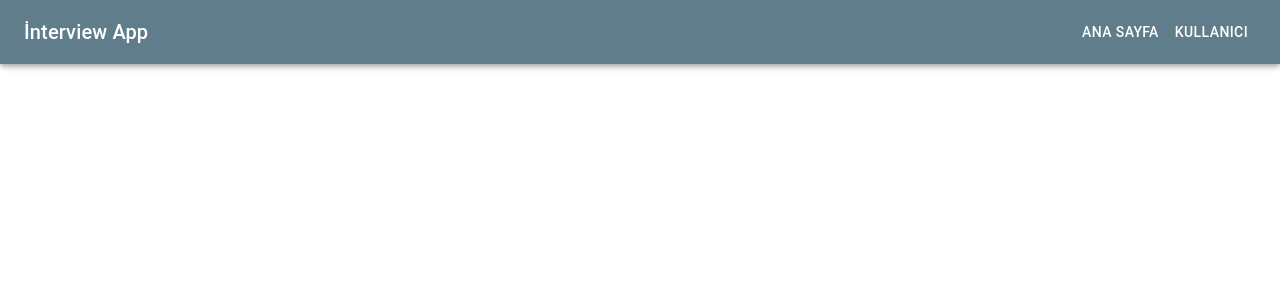
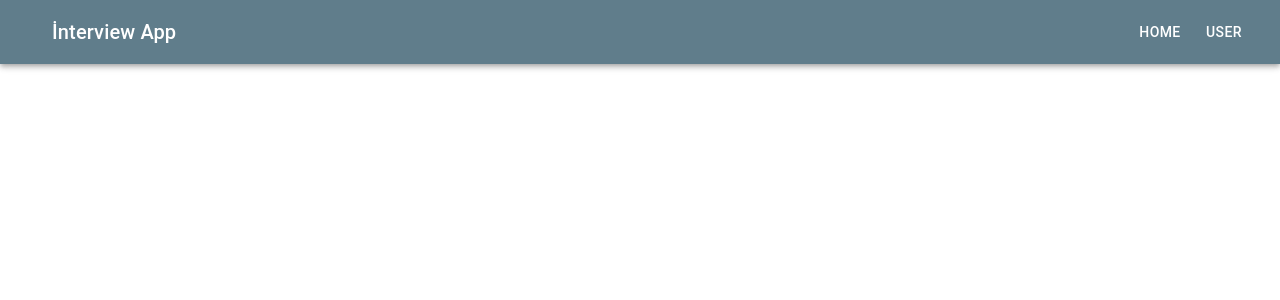
Before and after one commit to SukranKrts/interview_app, a React (Create React App) app: page /home in a window 1280 px wide. Shown: the top 300 px of the page. Built offline with nearby package versions, Linux system fonts and the light colour scheme.

Commit message:
Auth0 kullanılarak login düzeltildi.

```diff
--- a/package.json
+++ b/package.json
@@ -3,6 +3,7 @@
   "version": "0.1.0",
   "private": true,
   "dependencies": {
+    "@auth0/auth0-react": "^2.2.1",
     "@emotion/react": "^11.11.1",
     "@emotion/styled": "^11.11.0",
     "@mui/icons-material": "^5.14.9",
--- a/src/App.tsx
+++ b/src/App.tsx
@@ -1,21 +1,17 @@
-import React from 'react';
 import './App.css';
-import {BrowserRouter, Routes, Route} from 'react-router-dom'
-import SigninPage from './pages/SigninPage';
+import { BrowserRouter, Route, Router, Routes } from 'react-router-dom';
 import LoginPage from './pages/LoginPage';
 import HomePage from './pages/HomePage';
 
 function App() {
-  return(
-    <div className='app'>
-      <BrowserRouter>
-        <Routes>
-          <Route path='/' element={<SigninPage />} />
-          <Route path='/login' element={<LoginPage />} />
-          <Route path='/home' element={<HomePage />} />
-        </Routes>
-      </BrowserRouter>
-    </div>
+
+  return (
+    <BrowserRouter>
+    <Routes>
+      <Route path='/' element={<LoginPage />}/>
+      <Route path='/home' element={<HomePage />}/>
+    </Routes>
+    </BrowserRouter>
   );
 }
 
--- a/src/components/Appbar.tsx
+++ b/src/components/Appbar.tsx
@@ -1,95 +1,30 @@
 import { AppBar, Box, Button, CssBaseline, Divider, Drawer, IconButton, List, ListItem, ListItemButton, ListItemText, Toolbar, Typography } from "@mui/material";
 import React from "react";
+import { useNavigate } from "react-router-dom";
+import MyMenu from "./MyMenu";
 
-interface Props {
-
-    window?: () => Window;
-}
-
-const drawerWidth = 240;
-const navItems = ['Ana Sayfa', 'Kullanıcı'];
-
-function Appbar(props: Props) {
-    const { window } = props;
-    const [mobileOpen, setMobileOpen] = React.useState(false);
-
-    const handleDrawerToggle = () => {
-        setMobileOpen((prevState) => !prevState);
-    };
-
-    const drawer = (
-        <Box onClick={handleDrawerToggle} sx={{ textAlign: 'center' }}>
-            <Typography variant="h6" sx={{ my: 2 }}>
+function Appbar() {
+    return (
+        <Box sx={{ flexGrow: 1 }}>
+          <AppBar position="static" style={{background: '#607d8b'}}>
+            <Toolbar>
+              <IconButton
+                size="large"
+                edge="start"
+                color="inherit"
+                aria-label="menu"
+                sx={{ mr: 2 }}
+              >
+              </IconButton>
+              <Typography variant="h6" component="div" sx={{ flexGrow: 1 }}>
                 İnterview App
-            </Typography>
-            <Divider />
-            <List>
-                {navItems.map((item) => (
-                    <ListItem key={item} disablePadding>
-                        <ListItemButton sx={{ textAlign: 'center' }}>
-                            <ListItemText primary={item} />
-                        </ListItemButton>
-                    </ListItem>
-                ))}
-            </List>
+              </Typography>
+              <Button color="inherit">Home</Button>
+              <MyMenu/>
+            </Toolbar>
+          </AppBar>
         </Box>
-    );
-
-    const container = window !== undefined ? () => window().document.body : undefined;
-
-    return (
-        <Box sx={{ display: 'flex' }}>
-            <CssBaseline />
-            <AppBar component="nav" style={{ background: '#607d8b' }}>
-                <Toolbar>
-                    <IconButton
-                        color="inherit"
-                        aria-label="open drawer"
-                        edge="start"
-                        onClick={handleDrawerToggle}
-                        sx={{ mr: 2, display: { sm: 'none' } }}
-                    >
-                    </IconButton>
-                    <Typography
-                        variant="h6"
-                        component="div"
-                        sx={{ flexGrow: 1, display: { xs: 'none', sm: 'block' } }}
-                    >
-                        İnterview App
-                    </Typography>
-                    <Box sx={{ display: { xs: 'none', sm: 'block' } }}>
-                        {navItems.map((item) => (
-                            <Button key={item} sx={{ color: '#fff' }}>
-                                {item}
-                            </Button>
-                        ))}
-                    </Box>
-                </Toolbar>
-            </AppBar>
-            <nav>
-                <Drawer
-                    container={container}
-                    variant="temporary"
-                    open={mobileOpen}
-                    onClose={handleDrawerToggle}
-                    ModalProps={{
-                        keepMounted: true, // Better open performance on mobile.
-                    }}
-                    sx={{
-                        display: { xs: 'block', sm: 'none' },
-                        '& .MuiDrawer-paper': { boxSizing: 'border-box', width: drawerWidth },
-                    }}
-                >
-                    {drawer}
-                </Drawer>
-            </nav>
-            <Box component="main" sx={{ p: 3 }}>
-                <Toolbar />
-                <Typography>
-                </Typography>
-            </Box>
-        </Box>
-    );
+      );
 }
 
 export default Appbar;
--- /dev/null
+++ b/src/components/MyMenu.tsx
@@ -0,0 +1,52 @@
+import { useAuth0 } from '@auth0/auth0-react';
+import { Button } from '@mui/material';
+import Menu from '@mui/material/Menu';
+import MenuItem from '@mui/material/MenuItem';
+import React from 'react';
+
+function MyMenu() {
+    const {logout} = useAuth0();
+  const [anchorEl, setAnchorEl] = React.useState<null | HTMLElement>(null);
+  const open = Boolean(anchorEl);
+  const handleClick = (event: React.MouseEvent<HTMLElement>) => {
+    setAnchorEl(event.currentTarget);
+  };
+  const handleClose = () => {
+    setAnchorEl(null);
+  };
+
+  return (
+    <div>
+      <Button
+        id="demo-positioned-button"
+        aria-controls={open ? 'demo-positioned-menu' : undefined}
+        aria-haspopup="true"
+        aria-expanded={open ? 'true' : undefined}
+        onClick={handleClick}
+        style={{color: 'white'}}
+      >
+        User
+      </Button>
+      <Menu
+        id="demo-positioned-menu"
+        aria-labelledby="demo-positioned-button"
+        anchorEl={anchorEl}
+        open={open}
+        onClose={handleClose}
+        anchorOrigin={{
+          vertical: 'top',
+          horizontal: 'left',
+        }}
+        transformOrigin={{
+          vertical: 'top',
+          horizontal: 'left',
+        }}
+      >
+        <MenuItem onClick={handleClose}>Profile</MenuItem>
+        <MenuItem onClick={() => logout({ logoutParams: { returnTo: window.location.origin } })}>Logout</MenuItem>
+      </Menu>
+    </div>
+  );
+}
+
+export default MyMenu;
--- a/src/index.tsx
+++ b/src/index.tsx
@@ -3,13 +3,18 @@ import ReactDOM from 'react-dom/client';
 import './index.css';
 import App from './App';
 import reportWebVitals from './reportWebVitals';
+import { Auth0Provider } from '@auth0/auth0-react';
 
 const root = ReactDOM.createRoot(
   document.getElementById('root') as HTMLElement
 );
 root.render(
   <React.StrictMode>
-    <App />
+    <Auth0Provider domain={'dev-d3s2bc5ro8xez5p6.us.auth0.com'} clientId={'m6ewzi3p4kqmDKd8jxSiTaE7DocydvRb'} authorizationParams={{
+      redirect_uri: window.location.origin
+    }}>
+      <App />
+    </Auth0Provider>
   </React.StrictMode>
 );
 
--- a/src/pages/HomePage.tsx
+++ b/src/pages/HomePage.tsx
@@ -1,15 +1,16 @@
 import React from "react";
 import Appbar from "../components/Appbar";
-
-
-const drawerWidth = 240;
-const navItems = ['Ana Sayfa', 'Kullanıcı'];
+import { useAuth0 } from "@auth0/auth0-react";
 
 function HomePage() {
+    const { isAuthenticated, user } = useAuth0();
+
     return (
-        <div>
-            <Appbar/>
-        </div>
+
+            <div>
+                <Appbar />
+            </div>
+
     );
 }
 
--- a/src/pages/LoginPage.tsx
+++ b/src/pages/LoginPage.tsx
@@ -1,70 +1,19 @@
-import { Button, Card, CardActions, CardContent, FormControl, IconButton, Input, InputAdornment, InputLabel, TextField, Typography } from '@mui/material';
-import React from 'react';
-import { useNavigate } from 'react-router-dom';
+import { Button} from '@mui/material';
+import { Navigate, useNavigate } from 'react-router-dom';
+import { useAuth0 } from '@auth0/auth0-react';
 
 function LoginPage() {
+    const { loginWithRedirect, isAuthenticated, user } = useAuth0();
+  console.log(user);
 
     const navigate = useNavigate();
     function handleClick() {
-        navigate("/home");
+        isAuthenticated ? navigate("/home") : loginWithRedirect();
     }
     return (
-        <div style={{ display: 'flex', alignItems: 'center', justifyContent: 'center', justifyItems: 'center' }}>
-            <Card sx={{ maxWidth: 500 }}>
-                <CardContent>
-                    <Typography gutterBottom variant="h5" component="div">
-                        Kayıt Ol
-                    </Typography>
-                    <div>
-                        <TextField
-                            required
-                            id="standard-user"
-                            label="Kullanıcı Adı"
-                            type="text"
-                            variant="standard"
-                        />
-                    </div>
-                    <br />
-                    <div>
-                        <TextField
-                            required
-                            id="standard-mail"
-                            label="Mail"
-                            type="mail"
-                            variant="standard"
-                        />
-                    </div>
-                    <br />
-                    <div>
-                        <TextField
-                            required
-                            id="standard-password"
-                            label="Şifre"
-                            type="password"
-                            autoComplete="current-password"
-                            variant="standard"
-                        />
-                    </div>
-                    <br />
-                    <div>
-                        <TextField
-                            required
-                            id="standard-password2"
-                            label="Şifre Tekrar"
-                            type="password"
-                            autoComplete="current-password"
-                            variant="standard"
-                        />
-                    </div>
-                    <br />
-                </CardContent>
-                <div>
-                    <CardActions>
-                        <Button variant='outlined' onClick={handleClick}>Kayıt Ol</Button>
-                    </CardActions>
-                </div>
-            </Card>
+        <div className='App'>
+            <Button variant='outlined' onClick={() => handleClick()}>Login</Button>
         </div>
-    )
+    );
 }
 export default LoginPage;
--- a/src/pages/SigninPage.tsx
+++ /dev/null
@@ -1,50 +0,0 @@
-import { Box, Button, Card, CardActions, CardContent, TextField, Typography } from '@mui/material';
-import React from 'react';
-import { useNavigate } from 'react-router-dom';
-
-function SigninPage() {
-
-    const navigate = useNavigate();
-    function handleClick() {
-        navigate("/login");
-    }
-
-    return (
-        <div style={{ display: 'flex', justifyContent: 'center'}}>
-            <Card sx={{ maxWidth: 500 }}>
-                <CardContent sx={{top: 10}}>
-                    <Typography gutterBottom variant="h5" component="div">
-                        Giriş Yap
-                    </Typography>
-                    <div>
-                        <TextField
-                            id="standard-mail-input"
-                            label="Mail"
-                            type="mail"
-                            variant="standard"
-                        />
-                    </div>
-                    <br />
-                    <div>
-                        <TextField
-                            id="standard-password-input"
-                            label="Password"
-                            type="password"
-                            autoComplete="current-password"
-                            variant="standard"
-                        />
-                    </div>
-                </CardContent>
-                <br/>
-                <div>
-                    <CardActions sx={{display: 'flex', justifyContent: 'end'}}>
-                        <Button variant='text'>Giriş Yap</Button>
-                        <Button variant='text' onClick={handleClick}>Kayıt Ol</Button>
-                    </CardActions>
-                </div>
-            </Card>
-        </div>
-    );
-}
-
-export default SigninPage;
```
Also changed, not shown: 2 other files (tests, documents, lock files or other folders).
